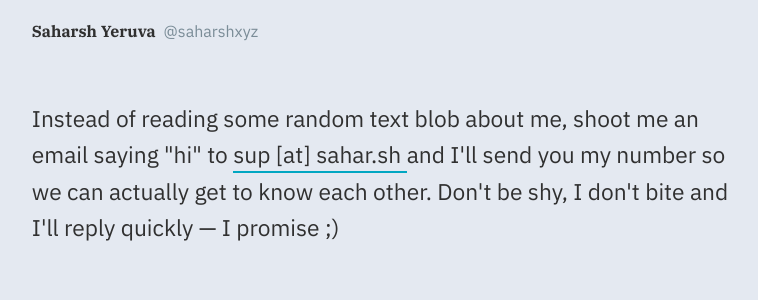
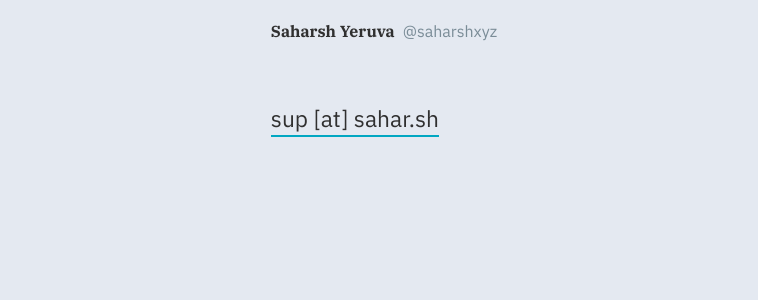
Before and after one commit to saharshxyz/site, a Next.js app: page / in a window 1280 px wide. Shown: the top 300 px of the page, without its empty margins (256-1014 px from the left). Built offline with nearby package versions, Linux system fonts and the light colour scheme.

Commit message:
Update index.tsx

```diff
--- a/pages/index.tsx
+++ b/pages/index.tsx
@@ -6,13 +6,9 @@ const Home = () => (
   <Layout>
     <Post>
       <p>
-        Instead of reading some random text blob about me, shoot me an email
-        saying "hi" to{' '}
         <a href="mailto:sup@sahar.sh" title="Saharsh&#39;s Email">
           sup [at] sahar.sh{' '}
-        </a>{' '}
-        and I'll send you my number so we can actually get to know each other.
-        Don't be shy, I don't bite and I'll reply quickly — I promise ;)
+        </a>
       </p>
     </Post>
   </Layout>
```
